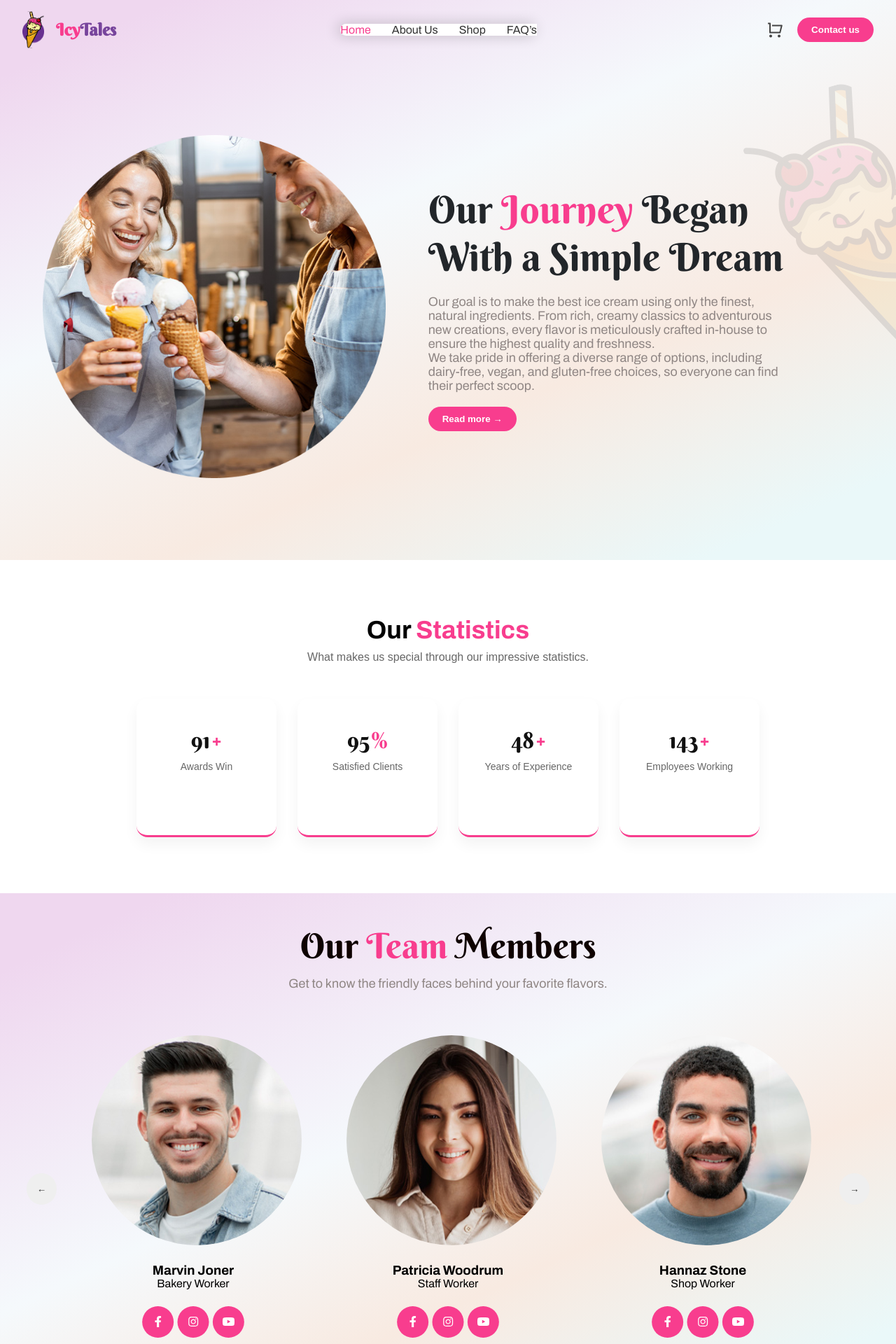
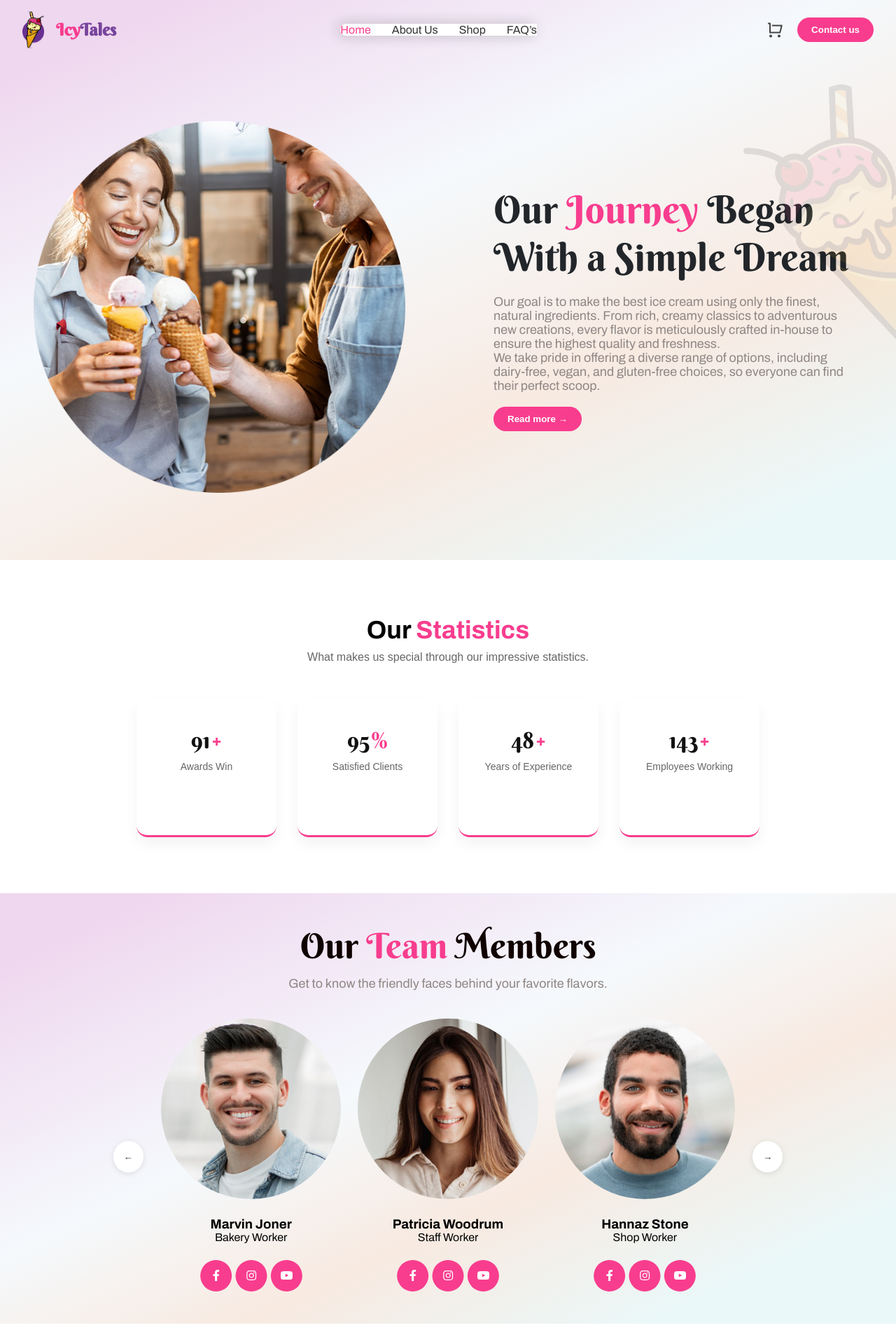
Before and after one commit to IrynaYedynak/Ice-Cream-E-Commerce, a React (Vite) app: page /about in a window 1280 px wide. Shown: the top 1920 px of the page at 70% size. Built offline with nearby package versions, Linux system fonts and the light colour scheme.

Commit message:
add adaptive styles to teanMember section

```diff
--- a/index.html
+++ b/index.html
@@ -4,6 +4,8 @@
     <meta charset="UTF-8" />
     <meta name="viewport" content="width=device-width, initial-scale=1.0" />
     <title>ICE-CREAM Shop</title>
+    <link rel="icon" type="image/png" href="./ice-cream-icon.png" />
+
     <link href="https://fonts.googleapis.com/css2?family=Roboto&display=swap" rel="stylesheet">
     <link rel="stylesheet" href="/vite-project/src/index.css">
     <link rel="stylesheet" href="https://cdnjs.cloudflare.com/ajax/libs/animate.css/4.1.1/animate.min.css" />
--- a/src/components/AboutUs/AboutUsMainSection.css
+++ b/src/components/AboutUs/AboutUsMainSection.css
@@ -20,22 +20,25 @@
 }
 
 .about-us-main-img img {
-    width: 490px;
-    height: 490px;
+    max-width: 90%;
+    height: auto;
 }
 
 .about-us-main-text {
     display: flex;
     flex-direction: column;
-    align-items: flex-start;
-    gap: 20px;
-    margin-right: 100px;
+    align-items: flex-start; /* або center, якщо хочеш по центру */
+    gap: 20px; /* відстань між h2, p і кнопкою */
+    margin-right: 0;
+    max-width: 600px;
+    padding: 0 20px;
 }
+
 
 .about-us-main-text h2{
     font-family: var(--second-family);
     font-weight: 400;
-    font-size: 55px;
+    font-size: clamp(28px, 5vw, 55px);
     color: hsl(210, 11%, 15%);
 }
 
@@ -46,6 +49,38 @@
 .about-us-main-text p {
     font-family: var(--font-family);
     font-weight: 400;
-    font-size: 18px;
+    font-size: clamp(14px, 2vw, 18px);
     color: #8f8684;
 }
+
+@media (max-width: 1024px) {
+    .about-us-main {
+        flex-direction: column;
+        text-align: center;
+        padding: 80px 0 25px 0;
+    }
+
+    .about-us-main-text {
+        align-items: center;
+        margin: 20px 0 0 0;
+    }
+
+    .about-us-main-background {
+        display: none;
+    }
+
+    .about-us-main-img img {
+    max-width: 50%;
+    height: auto;
+    }
+}
+
+@media (max-width: 600px) {
+    .about-us-main-text h2 {
+        font-size: 32px;
+    }
+
+    .about-us-main-text p {
+        font-size: 16px;
+    }
+}
--- a/src/components/AboutUs/TeamMemberCard.css
+++ b/src/components/AboutUs/TeamMemberCard.css
@@ -1,15 +1,9 @@
 .member-card {
-    padding: 24px 25px;
     text-align: center;
-    width: 340px;
+    max-width: 340px;
     display: flex;
     flex-direction: column;
     gap: 22px;
-}
-
-.member-card-image img {
-width: 300px;
-height: 300px;
 }
 
 .member-name {
@@ -17,7 +11,45 @@ height: 300px;
     font-family: var(--font-family);
 }
 
+.member-socials {
+    display: flex;
+    justify-content: center;
+}
+
 .member-socials img {
     margin: 2px;
     cursor: pointer;
 }
+.member-card-image img {
+    width: 100%;          /* займає всю ширину картки */
+    height: auto;         /* автоматична висота для збереження пропорцій */
+    max-height: 300px;    /* максимальна висота для великих екранів */
+    border-radius: 12px;  /* для краси */
+}
+
+/* Адаптивність для маленьких екранів */
+@media (max-width: 768px) {
+    .member-card-image img {
+        max-height: 250px;
+    }
+
+    .member-socials {
+    width: 90%;
+    padding-left: 5%;
+    }
+
+    .member-name h3 {
+    font-size: clamp(16px, 2vw, 18px); /* мінімум 16px, ідеально 2% ширини екрану, максимум 18px */
+}
+
+.member-name p {
+    font-size: clamp(12px, 1.5vw, 14px); /* мінімум 12px, ідеально 1.5% ширини екрану, максимум 14px */
+}
+
+}
+
+@media (max-width: 480px) {
+    .member-card-image img {
+        max-height: 200px;
+    }
+}
--- a/src/components/AboutUs/TeamMemberSection.css
+++ b/src/components/AboutUs/TeamMemberSection.css
@@ -6,13 +6,17 @@
 
 .member-section {
     width: 100%;
-    height: 100vh;
+    max-height: 100vh;
     display: flex;
     flex-direction: column;
     align-items: center;
+    justify-content: center;
     padding-top: 50px;
+    padding-left: clamp(20px, 5%, 100px);   /* адаптивний лівий padding */
+    padding-right: clamp(20px, 5%, 100px);  /* адаптивний правий padding */
     background: linear-gradient(155deg, #efd7ef 8%, #f5f9fc 43%, #f8eae1 64%, #eaf8f9 87%);
 }
+
 
 .banner-text-member {
     display: flex;
@@ -39,3 +43,25 @@
     font-size: 18px;
     color: #8f8684;
 }
+
+@media (max-width: 1024px) {
+    .banner-text-member h2 {
+        font-size: 40px;
+    }
+    .banner-text-member p {
+        font-size: 16px;
+    }
+}
+
+@media (max-width: 768px) {
+    .member-section {
+        padding: 50px 10px;
+    }
+
+    .banner-text-member h2 {
+        font-size: 32px;
+    }
+    .banner-text-member p {
+        font-size: 14px;
+    }
+}
--- a/src/components/Carousel/Carousel.css
+++ b/src/components/Carousel/Carousel.css
@@ -1,6 +1,7 @@
-*{
+* {
     padding: 0;
     margin: 0;
+    box-sizing: border-box;
 }
 
 .carousel-container {
@@ -8,7 +9,10 @@
     align-items: center;
     justify-content: center;
     gap: 25px;
-    padding: 40px 0;
+    padding: 40px clamp(15px, 5%, 40px); /* адаптивний padding по краях */
+    width: 90%;           /* ширина контейнера адаптивна */
+    box-sizing: border-box;
+    position: relative;    /* для стрілок */
 }
 
 .carousel-track {
@@ -20,12 +24,15 @@
 .carousel-btn {
     color: rgb(48, 48, 48);
     border: none;
-    padding: 15px 15px;
+    padding: 15px;
     border-radius: 50%;
     cursor: pointer;
     display: flex;
     justify-content: center;
     align-items: center;
+    background-color: #fff;
+    box-shadow: 0 2px 8px rgba(0,0,0,0.1);
+    transition: background-color 0.3s, color 0.3s;
 }
 
 .carousel-btn:hover {
@@ -33,8 +40,28 @@
     color: white;
 }
 
-@media (max-width: 576px) {
+/* --- Адаптивні картки --- */
+.product-card {
+    flex: 0 0 250px; /* базова ширина картки */
+}
+
+/* Планшети */
+@media (max-width: 1024px) {
     .product-card {
-        flex: 0 0 90%;
+        flex: 0 0 250px;
     }
 }
+
+/* Малі екрани / мобільні */
+@media (max-width: 768px) {
+    .product-card {
+        flex: 0 0 200px;
+    }
+}
+
+/* Дуже маленькі екрани */
+@media (max-width: 480px) {
+    .product-card {
+        flex: 0 0 90%; /* займає майже весь екран */
+    }
+}
```
Also changed, not shown: ice-cream-icon.png (added).
